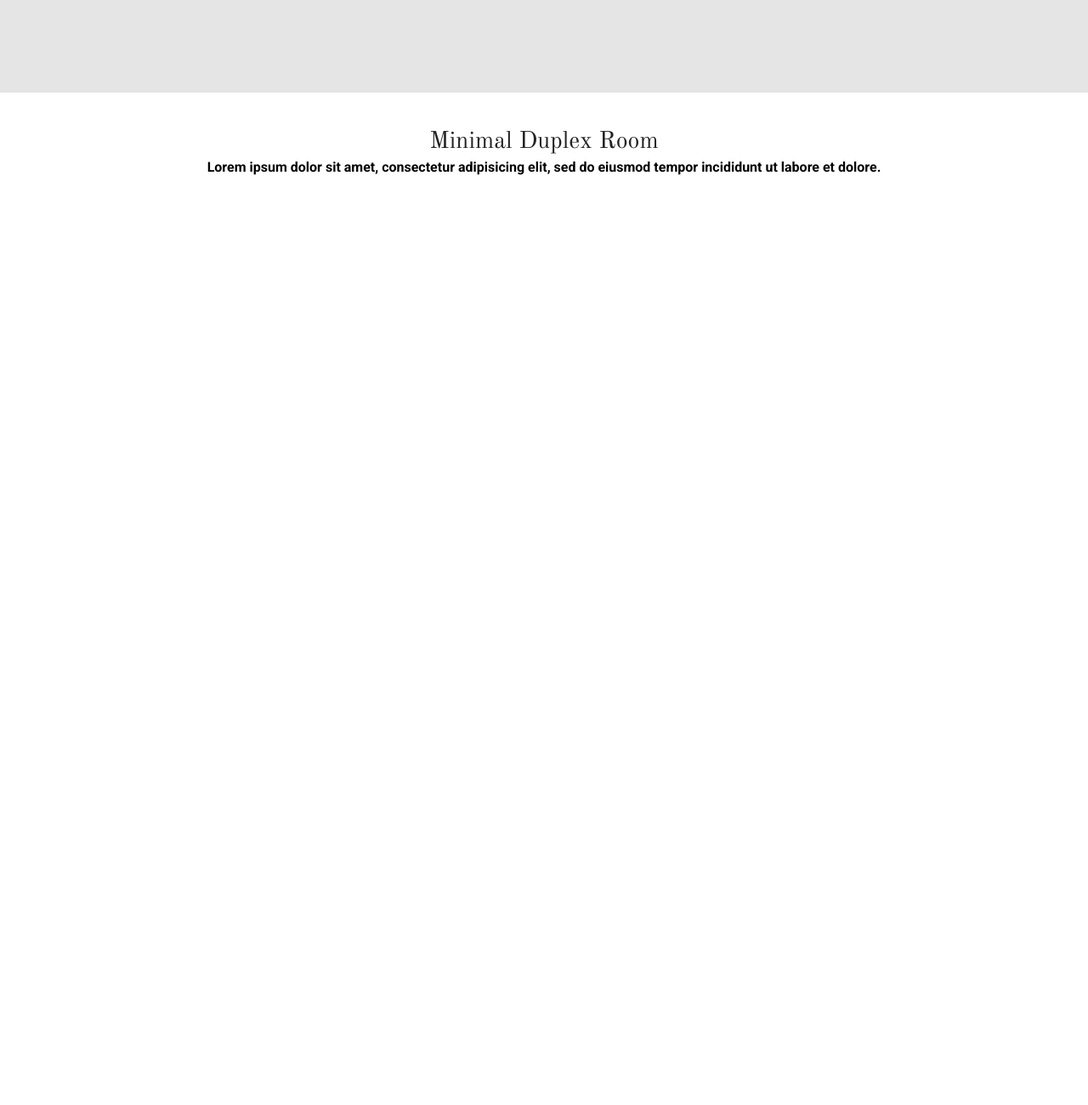
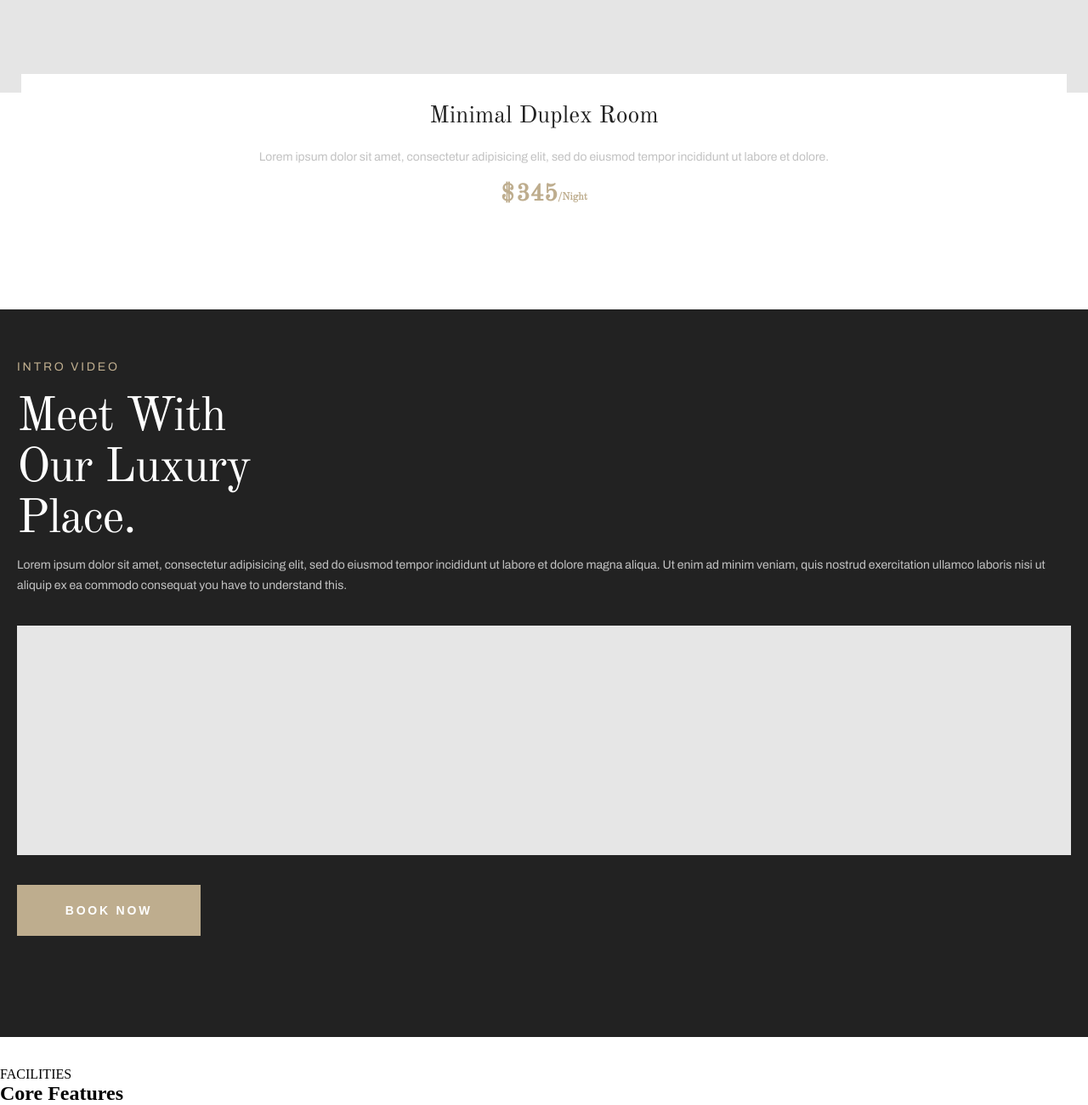
Before and after one commit to RafaelVillagomezDev/miranda_front, a website: page home.html in a window 1280 px wide. Shown: the part 3097-4397 px from the top of the page at 85% size. Before the commit the page ends 3461 px from the top, so only its background shows below. Drawn offline with nearby package versions, Linux system fonts and the light colour scheme.

Commit message:
Create Card video and core

```diff
--- a/home.html
+++ b/home.html
@@ -92,9 +92,26 @@
      <div class="slider">
 
      </div>
+     <!--Card info price-->
      <section class="card_info_price">
         <h1>Minimal Duplex Room</h1>
         <p>Lorem ipsum dolor sit amet, consectetur adipisicing elit, sed do eiusmod tempor incididunt ut labore et dolore.</p>
+        <h1 class="price_card"><a id="dolar">$</a>345<sub>/Night</sub></h1>
      </section>
+     <section class="intro_video">
+        <p id="subtitle">INTRO VIDEO</p>
+        <h1 >Meet With<br/>Our Luxury<br>Place.</h1>
+        <p>Lorem ipsum dolor sit amet, consectetur adipisicing elit, sed do eiusmod tempor incididunt ut labore et dolore magna aliqua. Ut enim ad minim veniam, quis nostrud exercitation ullamco laboris nisi ut aliquip ex ea commodo consequat you have to understand this.</p>
+        <div id="video">
+
+        </div>
+        <button>BOOK NOW</button>
+      </section>
+      <!--Core Features facilities-->
+      <section class="facilities">
+          <p>FACILITIES</p>
+          <h1>Core Features</h1>
+
+      </section>
   </body>
 </html>
--- a/sass/components/_card_info_price.scss
+++ b/sass/components/_card_info_price.scss
@@ -8,16 +8,22 @@ $text-color-grey: #777777;
 $text-color-black-bold: #111111;
 $text-color-black: #222222;
 $text-color-white: #FFFFFF;
+$text-color-grey-card: #C2C2C2;
+
 
 @import url('https://fonts.googleapis.com/css2?family=Archivo&family=Old+Standard+TT&family=Roboto:wght@700&display=swap');
 
+// $white-color-nav
 .card_info_price {
     height: 215px;
     text-align: center;
-    background-color: $text-color-white;
-
+    background-color: $white-color-nav;
+    margin: 0px 25px;
+    position: relative;
+    bottom: 62px;
 
     h1 {
+        padding-top: 32px;
         font-family: 'Old Standard TT', serif;
         font-size: 28px;
         line-height: 36px;
@@ -27,9 +33,34 @@ $text-color-white: #FFFFFF;
     }
 
     p {
-        font-family: 'Roboto', serif;
+        padding: 18px 20px 0px 20px;
+        font-family: 'Archivo', serif;
         font-weight: 400;
-        line-height: 1.5;
+        line-height: 24px;
+        font-size: 14px;
+        color: $text-color-grey-card;
+        text-align: center;
+    }
 
+    .price_card {
+        position: relative;
+        bottom: 18px;
+        font-weight: bold;
+        font-size: 28px;
+        color: $gold-color;
+    }
+
+
+
+    .price_card sub {
+        position: relative;
+        bottom: 8px;
+        font-size: 12px;
+        color: $gold-color;
+    }
+
+    .price_card a {
+        font-size: 28px;
+        padding-right: 2px;
     }
 }
--- a/sass/components/_card_more.scss
+++ b/sass/components/_card_more.scss
@@ -11,6 +11,7 @@ $text-color-grey: #777777;
 $text-color-black-bold: #111111;
 $text-color-black: #222222;
 $text-color-white: #FFFFFF;
+$text-color-grey-card: #C2C2C2;
 
 .card_more {
 
--- /dev/null
+++ b/sass/components/_intro_video.scss
@@ -0,0 +1,71 @@
+@import url('https://fonts.googleapis.com/css2?family=Archivo&family=Old+Standard+TT&family=Roboto:wght@700&display=swap');
+//VARIABLES GLOBALES
+$black-color: #222222;
+$white-color: #E5E5E5;
+$white-color-nav: #FFFFFF;
+$gold-color: #BEAD8E;
+$black-card: #333333;
+$white-card: #F9F9F9;
+//Colores para textos //
+$text-color-grey: #777777;
+$text-color-black-bold: #111111;
+$text-color-black: #222222;
+$text-color-white: #FFFFFF;
+
+.intro_video {
+    background-color: $black-color;
+    height: 856px;
+    padding-left: 20px;
+    padding-right: 20px;
+    margin-bottom: 35px;
+
+    #subtitle {
+        font-size: 14px;
+        letter-spacing: 2.8px;
+        font-size: 14px;
+        font-weight: bold;
+        padding-top: 60px;
+        padding-bottom: 22px;
+        color: $gold-color;
+        font-family: 'Archivo', serif;
+        line-height: 15.23px;
+
+    }
+
+    h1 {
+        font-weight: 400;
+        font-family: 'Old Standard TT', serif;
+        font-size: 56px;
+        color: $white-color-nav;
+        line-height: 60px;
+        letter-spacing: -1.2px;
+        padding-bottom: 12px;
+    }
+
+    p {
+        font-family: 'Archivo', serif;
+        font-weight: 400;
+        font-size: 14px;
+        color: #c2c2c2;
+        line-height: 24px;
+
+    }
+
+    #video {
+        margin-top: 35px;
+        background-color: #E6E6E6;
+        height: 270px;
+    }
+
+    button {
+        margin-top: 35px;
+        width: 216px;
+        height: 60px;
+        font-weight: bold;
+        font-size: 14px;
+        letter-spacing: 2.8px;
+        line-height: 15.23px;
+        background-color: $gold-color ;
+        color: $text-color-white;
+    }
+}
--- a/sass/home.scss
+++ b/sass/home.scss
@@ -3,6 +3,7 @@
 @use 'components/card_more';
 @use 'components/slider_image';
 @use 'components/card_info_price';
+@use 'components/intro_video';
 
 @import url('https://fonts.googleapis.com/css2?family=Archivo&family=Old+Standard+TT&family=Roboto:wght@700&display=swap');
 //VARIABLES GLOBALES
@@ -88,6 +89,7 @@ body {
 
 }
 
+//CARD DISCOVER US
 #discover_us {
     height: 510px;
     background-color: $white-color-nav;
```
Also changed, not shown: css/home.css, 1 other file.
